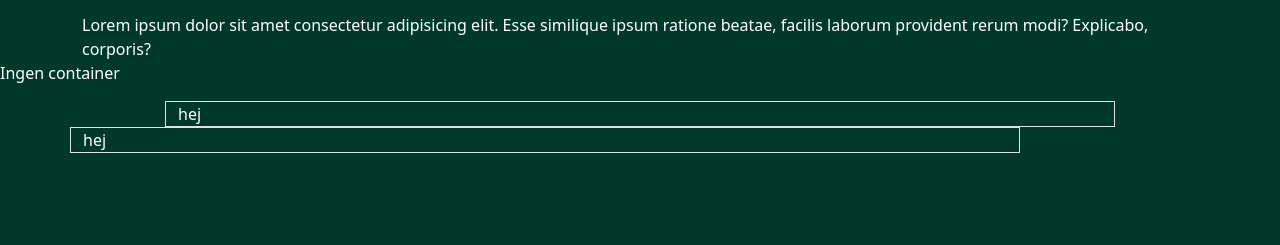
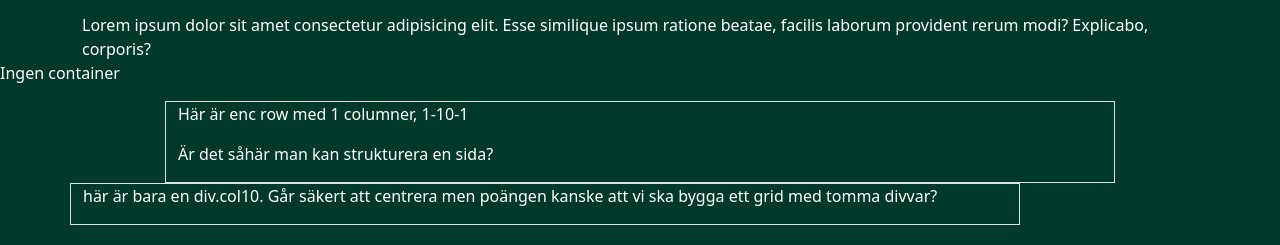
Before and after one commit to fredrikjern/bootstrapTest1, a plain HTML site: page index.html in a window 1280 px wide. Shown: the part 141-386 px from the top of the page. Drawn offline with nearby package versions, Linux system fonts and the light colour scheme.

Commit message:
first commit

```diff
--- a/index.html
+++ b/index.html
@@ -56,7 +56,8 @@
             <div class="col-1">
             </div>
             <div class="col-10 border">
-                hej
+                <p>Här är enc row med 1 columner, 1-10-1</p>
+                <p>Är det såhär man kan strukturera en sida?</p>
             </div>
             <div class="col-1">
             </div>
@@ -66,7 +67,7 @@
         <div class="row">
 
             <div class="col-10 border">
-                hej
+            <p>här är bara en div.col10. Går säkert att centrera men poängen kanske att vi ska bygga ett grid med tomma divvar?</p>
             </div>
 
         </div>
```
